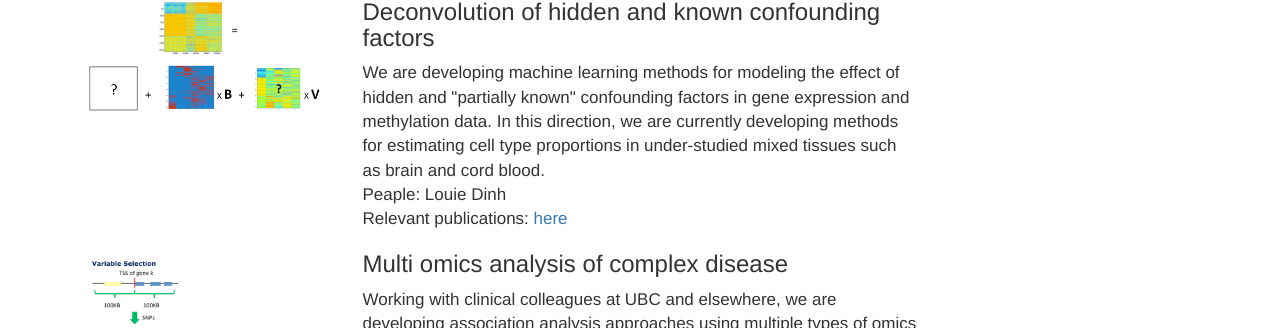
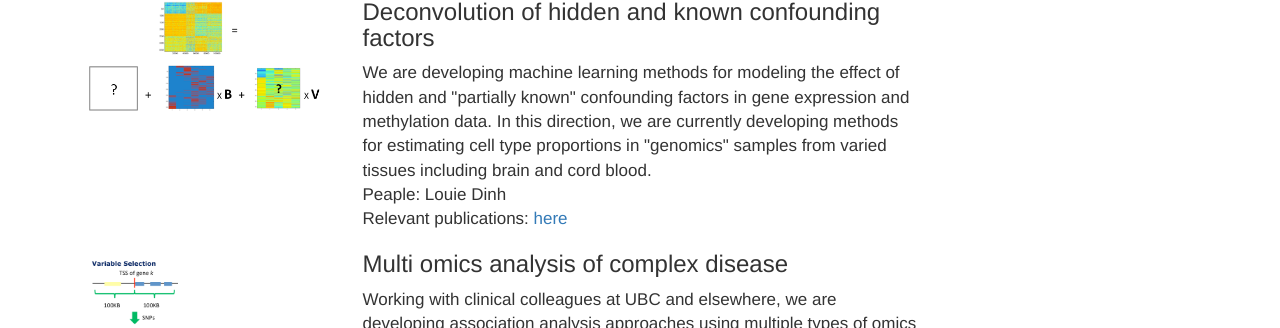
Before and after one commit to saramostafavi/saramostafavi.github.io, a Jekyll site: the page built from projects.html, in a window 1280 px wide. Shown: the part 390-718 px from the top of the page. Built offline with Jekyll 4.4.1, drawn with Linux system fonts in a browser that asks for light colours; nearby versions of some CDN libraries; a style sheet for code colours, icons or effects is not loaded.

Commit message:
Update projects.html

```diff
--- a/projects.html
+++ b/projects.html
@@ -32,7 +32,7 @@ layout: page
         <h3 class="heading">Deconvolution of hidden and known confounding factors</h3>
         <div class="content">
             We are developing machine learning methods for modeling the effect of hidden and "partially known" confounding factors in gene expression and methylation data.
-            In this direction, we are currently developing methods for estimating cell type proportions in under-studied mixed tissues such as brain and cord blood.
+            In this direction, we are currently developing methods for estimating cell type proportions in "genomics" samples from varied tissues including brain and cord blood.
 
             <br>
             Peaple: Louie Dinh
```
